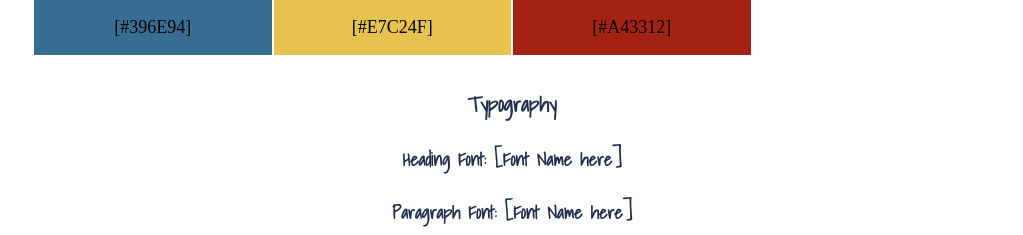
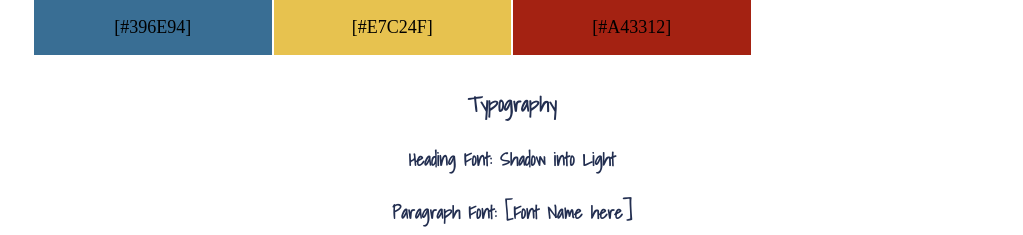
Before and after one commit to sadiepearson/wdd130, a plain HTML site: page wwr/site-plan-rafting.html in a window 1280 px wide. Shown: the part 1326-1561 px from the top of the page, without its empty margins (128-1151 px from the left). Drawn offline with Linux system fonts and the light colour scheme.

Commit message:
Add files via upload

```diff
--- a/wwr/site-plan-rafting.html
+++ b/wwr/site-plan-rafting.html
@@ -66,7 +66,7 @@
     <!-- Choose a font for your paragraphs (body copy) and headlines. What font(s) have you chosen? Think also about which of your colors above you might use for background and font colors. -->
 
     <h4>
-      Heading Font: [Font Name here]
+      Heading Font: Shadow into Light
       <!-- change this -->
     </h4>
     <h4>
```
